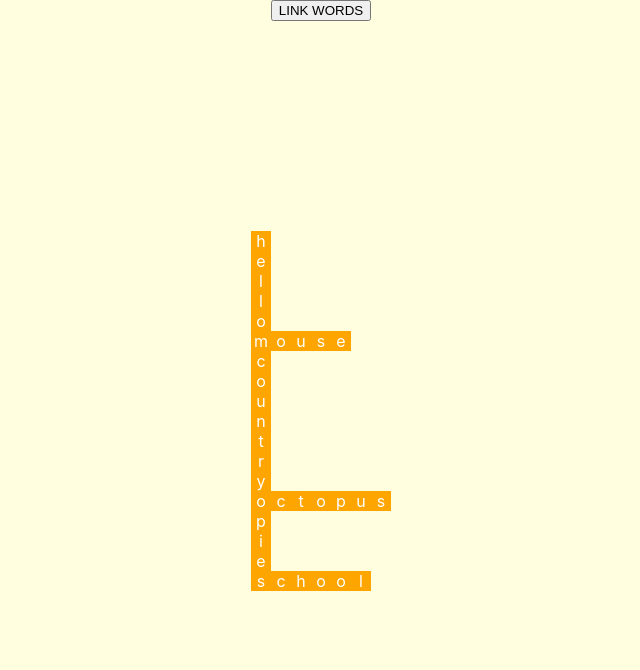
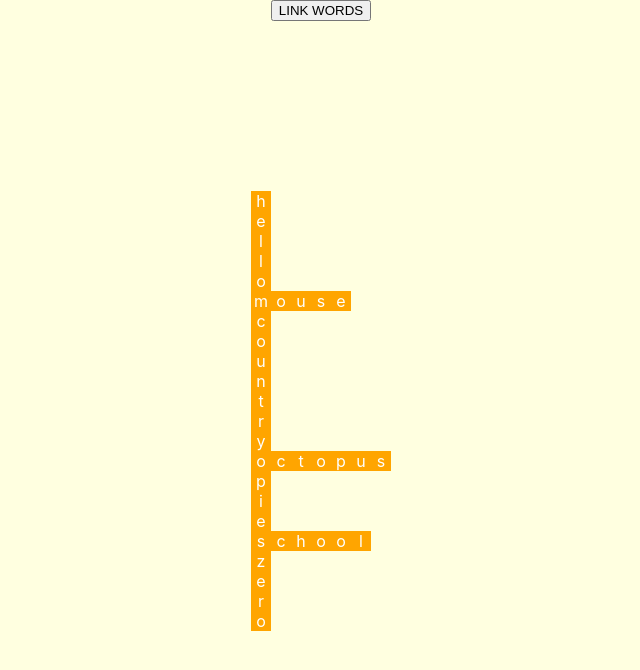
Before and after one commit to yo1010/crossword-puzzle, a React (Create React App) app: page / in a window 1280 px wide. Shown: the top 670 px of the page, without its empty margins (319-959 px from the left). Built offline with nearby package versions, Linux system fonts and the light colour scheme.

Commit message:
changes to no link word

```diff
--- a/src/App.js
+++ b/src/App.js
@@ -20,7 +20,6 @@ const App = () => {
     setLinkedWords(linkedWordItems);
   };
 
-  console.log(linkedWords);
   return (
     <div className="App">
       <button onClick={handleWordLinking}>LINK WORDS</button>
@@ -44,7 +43,7 @@ const App = () => {
                 charToLink={wordItem.charToLink}
                 isVertical={wordItem.isVertical}
                 index={index}
-                noLink={!wordItem.wordToLink}
+                noLink={!wordItem.wordToLink && !linkedWords.some((word) => word.wordToLink === wordItem.word)}
                 words={linkedWords}
               />
             )
--- a/src/constants/constants.js
+++ b/src/constants/constants.js
@@ -1 +1 @@
-export const WORDS = ['hello', 'mouse', 'country', 'octopus', 'pie', 'school'];
+export const WORDS = ['hello', 'mouse', 'country', 'octopus', 'pie', 'school', 'zero'];
```
